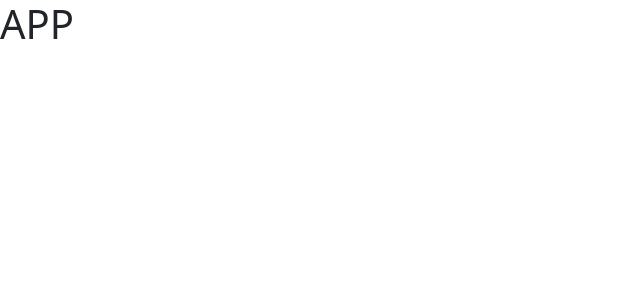
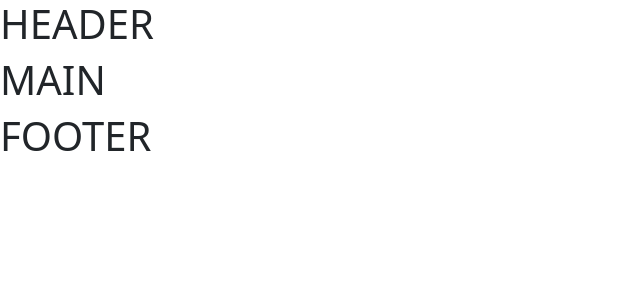
Before and after one commit to andreaconv/proj-html-vuejs, a Vue app: page / in a window 1280 px wide. Shown: the top 300 px of the page, without its empty margins (0-640 px from the left). Built offline with nearby package versions, Linux system fonts and the light colour scheme.

Commit message:
[add] macrostruttura

```diff
--- a/src/App.vue
+++ b/src/App.vue
@@ -1,11 +1,39 @@
 <script>
+import Header from './components/myHeader.vue';
+import Main from './components/myMain.vue';
+import Footer from './components/myFooter.vue';
+import { store } from './data/store';
+
 export default {
   name: 'App',
+  components: {
+    Header,
+    Main,
+    Footer,
+  },
+  data(){
+    return {
+      store,
+    }
+  },
+  methods: {
+    show(){
+      store.showString = 'Hello'
+      console.log(store.showString)
+    }
+  },
+  mounted(){
+    this.show()
+  }
 }
 </script>
 
 <template>
-  <h1>APP</h1>
+
+  <Header />
+  <Main />
+  <Footer />
+
 </template>
 
 <style lang="scss">
--- /dev/null
+++ b/src/components/myFooter.vue
@@ -0,0 +1,13 @@
+<script>
+export default {
+  name: 'Footer',
+}
+</script>
+
+<template>
+  <h1>FOOTER</h1>
+</template>
+
+<style lang="scss" scoped>
+
+</style>
--- /dev/null
+++ b/src/components/myHeader.vue
@@ -0,0 +1,13 @@
+<script>
+export default {
+  name: 'Header',
+}
+</script>
+
+<template>
+  <h1>HEADER</h1>
+</template>
+
+<style lang="scss" scoped>
+
+</style>
--- /dev/null
+++ b/src/components/myMain.vue
@@ -0,0 +1,13 @@
+<script>
+export default {
+  name: 'Main',
+}
+</script>
+
+<template>
+  <h1>MAIN</h1>
+</template>
+
+<style lang="scss" scoped>
+
+</style>
--- /dev/null
+++ b/src/data/store.js
@@ -0,0 +1,7 @@
+import {reactive} from 'vue';
+
+export const store = reactive({
+
+  showString: '',
+
+})
--- a/src/scss/main.scss
+++ b/src/scss/main.scss
@@ -1 +1,2 @@
-@import 'bootstrap/scss/bootstrap.scss'
+@import 'bootstrap/scss/bootstrap.scss';
+@import './partials/vars'
--- /dev/null
+++ b/src/scss/partials/_vars.scss
@@ -0,0 +1,10 @@
+$white: #fff;
+$primary-color: #3F3A64;
+$secondary-color: #20AD96;
+$first-white: #F5F7FA;
+$second-white: #F8F8F8;
+$third-white: #f5f1ed;
+$gray: #696969;
+$light-primary: #8c89a2;
+
+$height-header: px;
```
